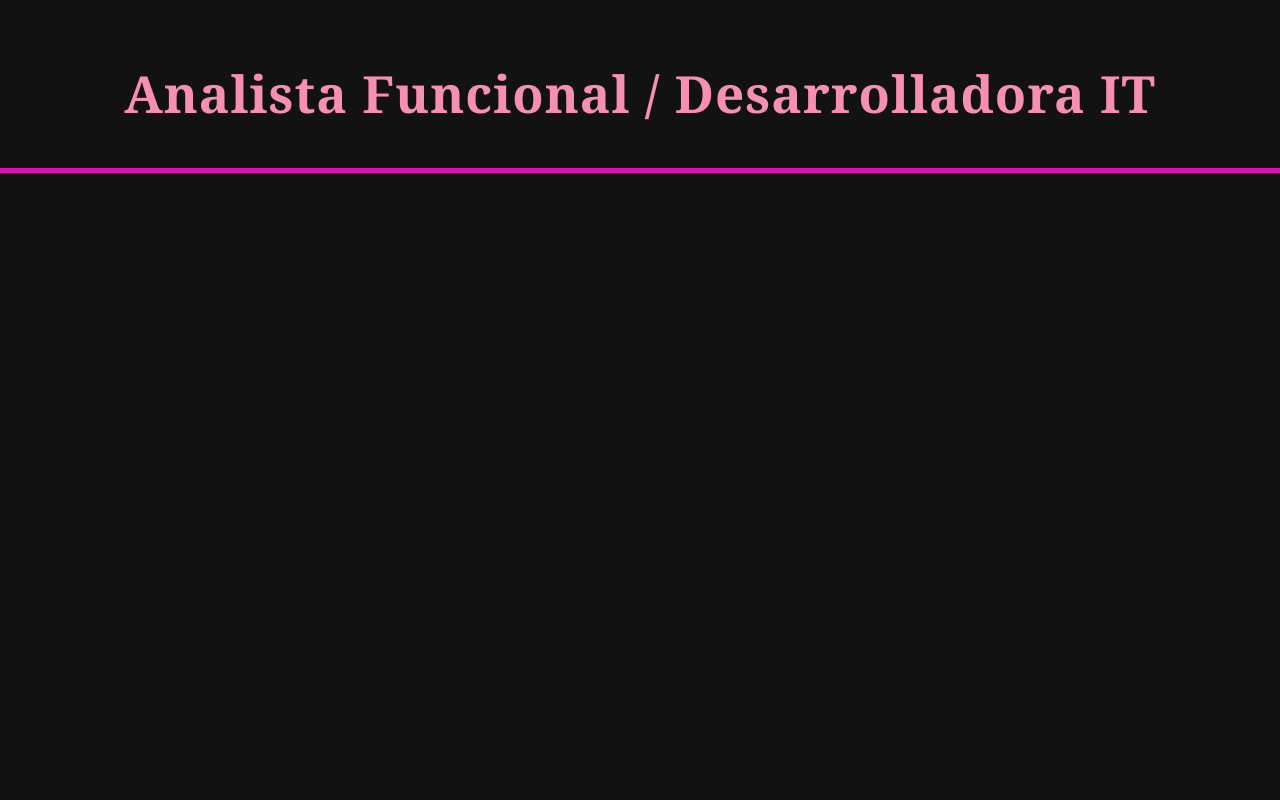
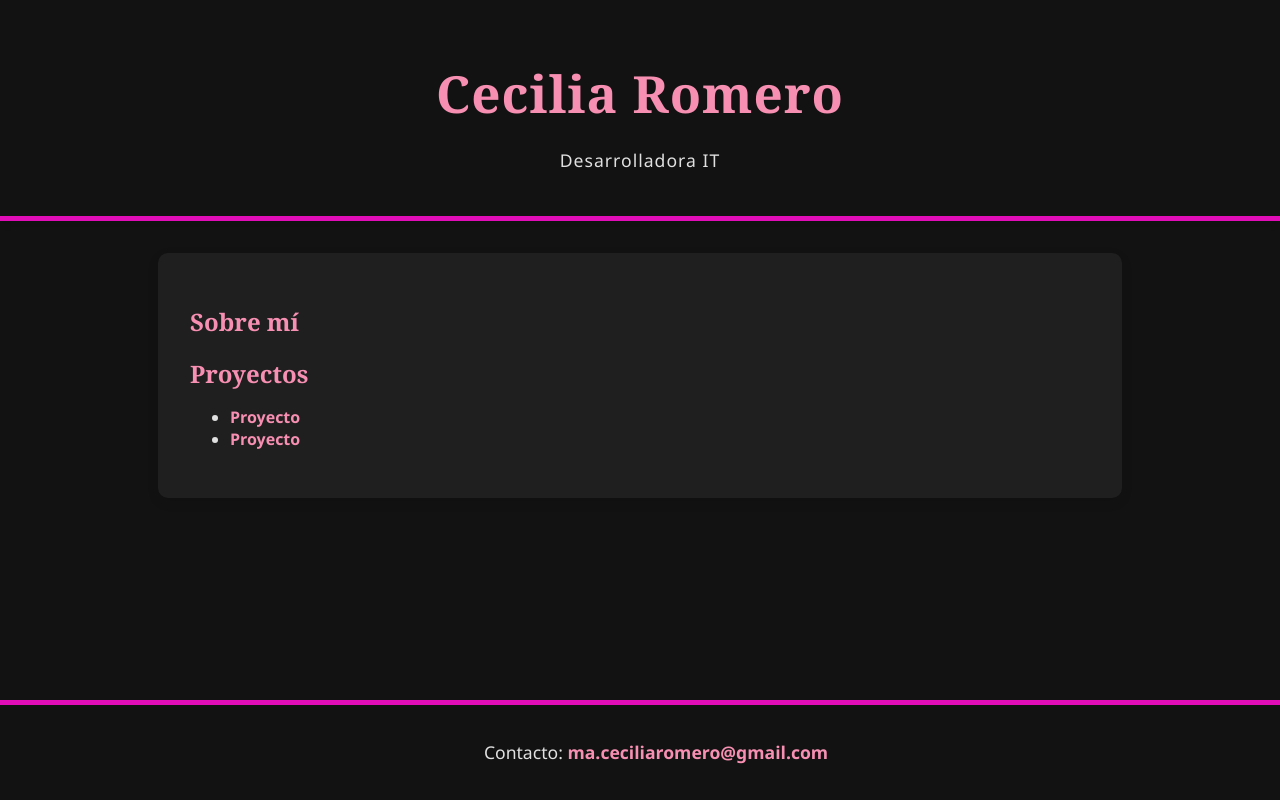
Before and after one commit to MariaCeciliaRomero/MariaCeciliaRomero, a plain HTML site: page index.html in a window 1280 px wide. Drawn offline with Linux system fonts and the light colour scheme.

Commit message:
Update index.html

```diff
--- a/index.html
+++ b/index.html
@@ -1,4 +1,4 @@
-<!--DOCTYPE html>
+<!DOCTYPE html>
 <html lang="es">
 <head>
     <meta charset="UTF-8">
@@ -28,18 +28,4 @@
         <p>Contacto: <a href="mailto:tu-email@example.com">ma.ceciliaromero@gmail.com</a></p>
     </footer>
 </body>
-</html>  -->
-<!DOCTYPE html>
-<html lang="en">
-<head>
-  <meta charset="UTF-8">
-  <meta name="viewport" content="width=device-width, initial-scale=1.0">
-  <title>Portafolio</title>
-  <link rel="stylesheet" href="styles.css">
-</head>
-<body>
-  <header class="header">
-    <h1 class="header-title fade-in">Analista Funcional / Desarrolladora IT</h1>
-  </header>
-</body>
 </html>
```
